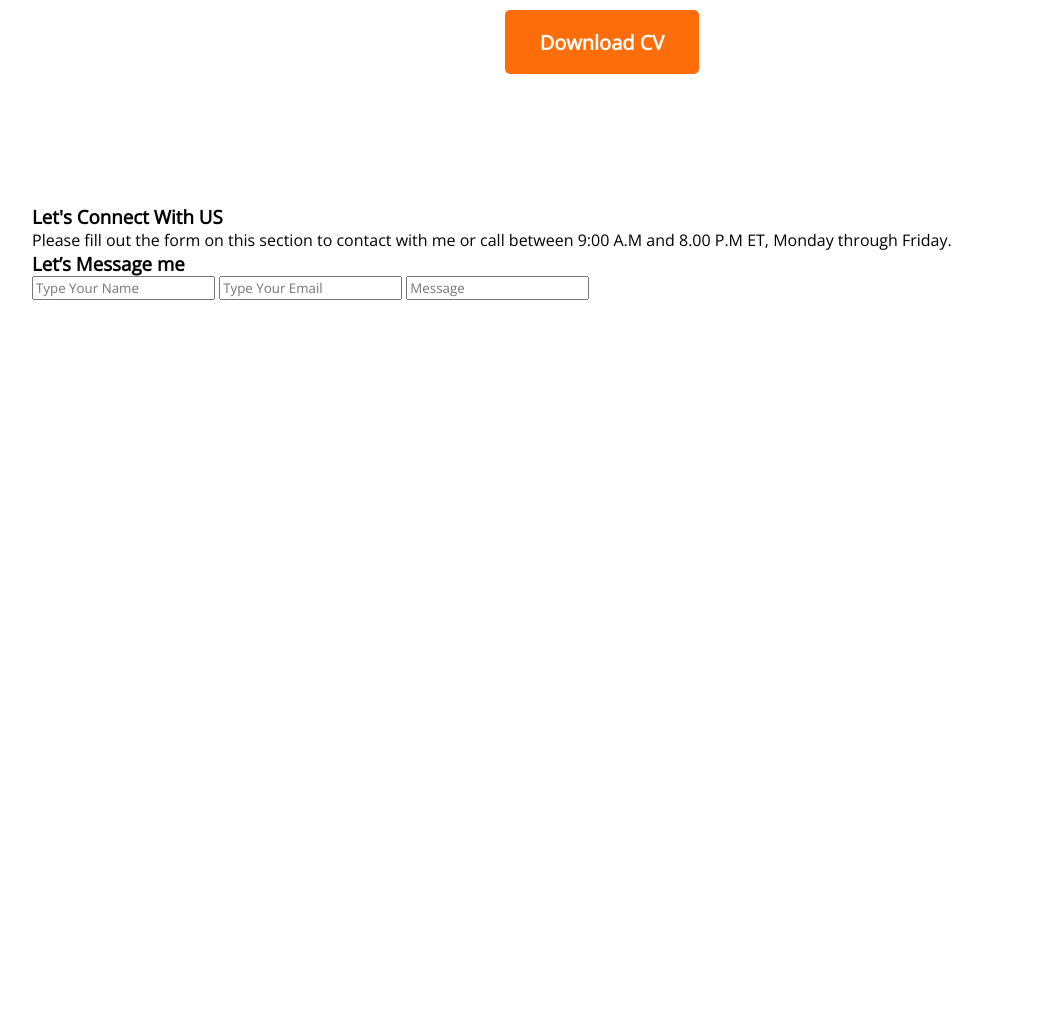
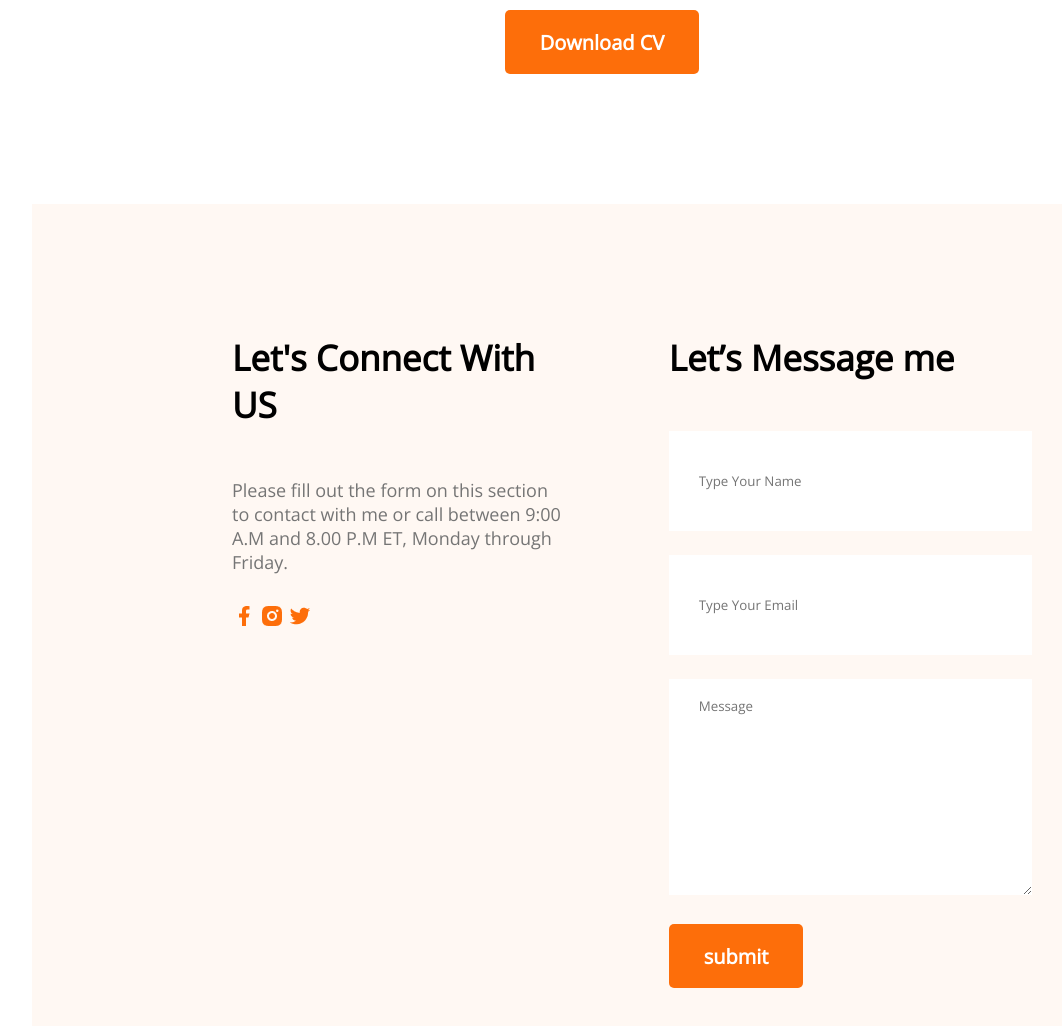
Before and after one commit to webdevmahabub/developer-portfolio-2, a plain HTML site: page index.html in a window 1280 px wide. Shown: the part 2999-4025 px from the top of the page, without its empty margins (38-1100 px from the left). Before the commit the page ends 3299 px from the top, so only its background shows below. Drawn offline with nearby package versions, Linux system fonts and the light colour scheme.

Commit message:
contact us added

```diff
--- a/index.html
+++ b/index.html
@@ -134,18 +134,28 @@
                 <button class="btn-primary">Download CV</button>
             </div>
         </section>
-        <!-- in under construction -->
+
         <section class="contact">
             <div>
-                <h3>Let's Connect With US</h3>
-                <p>Please fill out the form on this section to contact with me or call between 9:00 A.M and 8.00 P.M ET, Monday through Friday.</p>
+                <h3 class="section-title" >Let's Connect With US</h3>
+                <p class="section-description" >Please fill out the form on this section to contact with me or call between 9:00 A.M and 8.00 P.M ET, Monday through Friday.</p>
+                <a href="">
+                    <img src="/images/icons/facebook.png" alt="">
+                </a>
+                <a href="">
+                    <img src="/images/icons/insta.png" alt="">
+                </a>
+                <a href="">
+                    <img src="/images/icons/twitter.png" alt="">
+                </a>
             </div>
             <div>
-                <h3 class="" >Let’s Message me</h3>
+                <h3 class="section-title" >Let’s Message me</h3>
                 <form action="">
                     <input type="text" name="name" placeholder="Type Your Name" >
                     <input type="email" name="email" placeholder="Type Your Email" >
-                    <input type="text" name="Message" placeholder="Message" >
+                    <textarea name="" id="" cols="30" rows="10" placeholder="Message" ></textarea>
+                    <input class="btn-primary" type="submit" value="submit" >
                 </form>
             </div>
         </section>
--- a/styles/portfolio.css
+++ b/styles/portfolio.css
@@ -167,3 +167,26 @@ section{
     margin-top: 50px;
     text-align: center;
 }
+
+/* contact styles */
+.contact{
+    display: flex;
+    gap: 100px;
+    background: #FFF8F3;
+    padding: 130px 200px;
+}
+.contact .section-title{
+    text-align: left;
+}
+.contact input[type="text"], input[type="email"], textarea{
+    margin-bottom: 24px;
+    border: 0;
+    width: 100%;
+    padding: 18px 30px;
+}
+input{
+    height: 64px;
+}
+.contact a{
+    text-decoration: none;
+}
```
